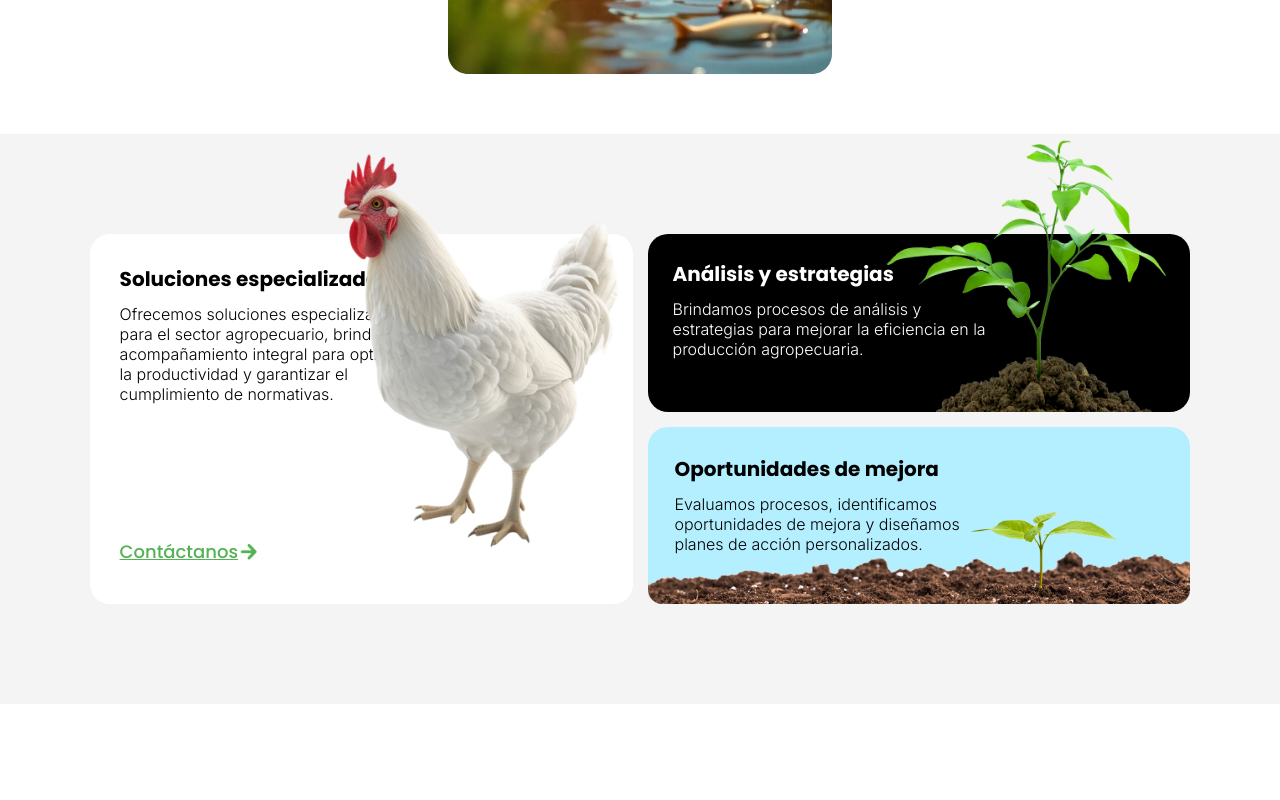
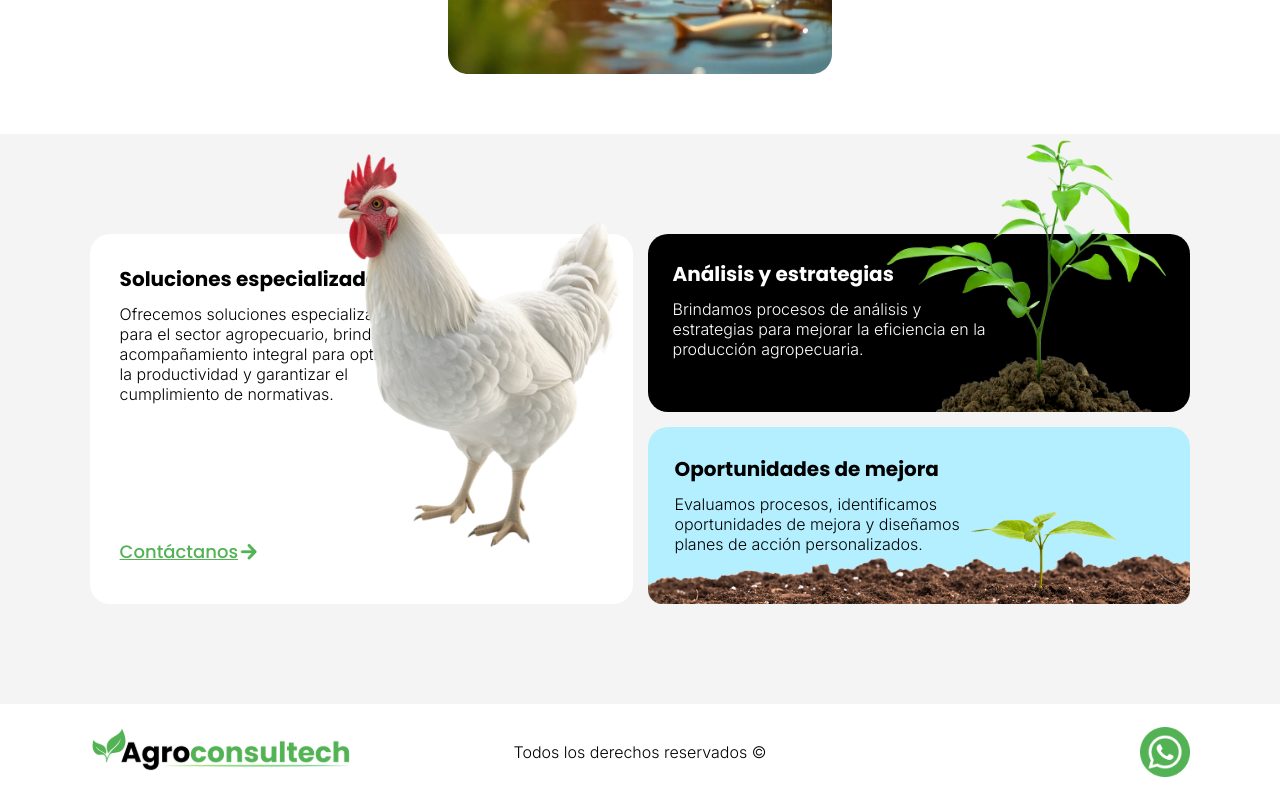
Before and after one commit to Keveeloper/porcicultura-landing, a React (Vite) app: page / in a window 1280 px wide. Shown: the part 866-1666 px from the top of the page. Before the commit the page ends 1570 px from the top, so only its background shows below. Built offline with nearby package versions, Linux system fonts and the light colour scheme.

Commit message:
Footer desktop finished

```diff
--- a/src/App.tsx
+++ b/src/App.tsx
@@ -1,4 +1,5 @@
 import './App.css'
+import Footer from './modules/components/footer/Footer';
 import HeroSection from './modules/components/hero-section/HeroSection';
 import NavComponent from './modules/components/nav-component/NavComponent';
 import OurServices from './modules/components/our-services/OurServices';
@@ -10,6 +11,7 @@ function App() {
       <NavComponent />
       <HeroSection />
       <OurServices />
+      <Footer />
     </>
   )
 }
--- /dev/null
+++ b/src/modules/components/footer/Footer.css
@@ -0,0 +1,27 @@
+footer {
+    display: flex;
+    align-items: center;
+    padding: 2rem 7%;
+}
+footer .footer-logo-container,
+footer .footer-rights-container,
+footer .footer-social-container {
+    width: 33.33%;
+}
+footer .footer-rights-container {
+    display: flex;
+    justify-content: center;
+    align-items: center;
+}
+footer .footer-rights-container p {
+    font-family: Inter;
+    font-size: 1.6rem;
+    font-weight: 300;
+}
+footer .footer-social-container {
+    display: flex;
+    justify-content: flex-end;
+}
+footer .footer-social-container img {
+    height: 5rem;
+}
--- /dev/null
+++ b/src/modules/components/footer/Footer.tsx
@@ -0,0 +1,21 @@
+import './Footer.css';
+
+const Footer = () => {
+
+    return (
+        <footer className="footer">
+            <div className='footer-logo-container'>
+                <img src="/svg/Logo-agroconsultech.svg" alt="" />
+            </div>
+            <div className='footer-rights-container'>
+                <p>Todos los derechos reservados ©</p>
+            </div>
+            <div className='footer-social-container'>
+                <img src="/images/whatsapp-icon.png" alt="" />
+            </div>
+        </footer>
+    );
+
+}
+
+export default Footer;
```
Also changed, not shown: public/images/whatsapp-icon.png (added), public/svg/whatsapp-icon.svg (added).
